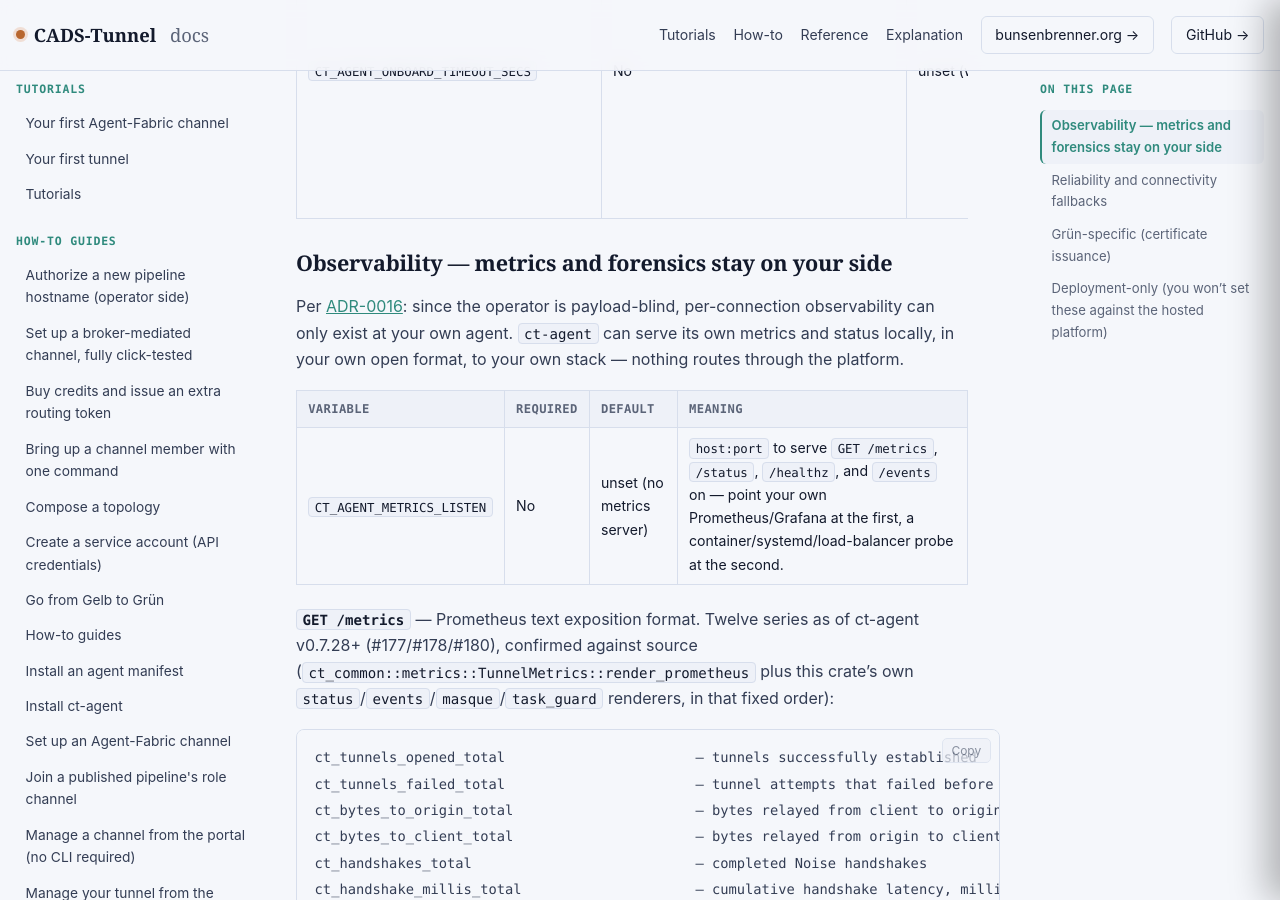
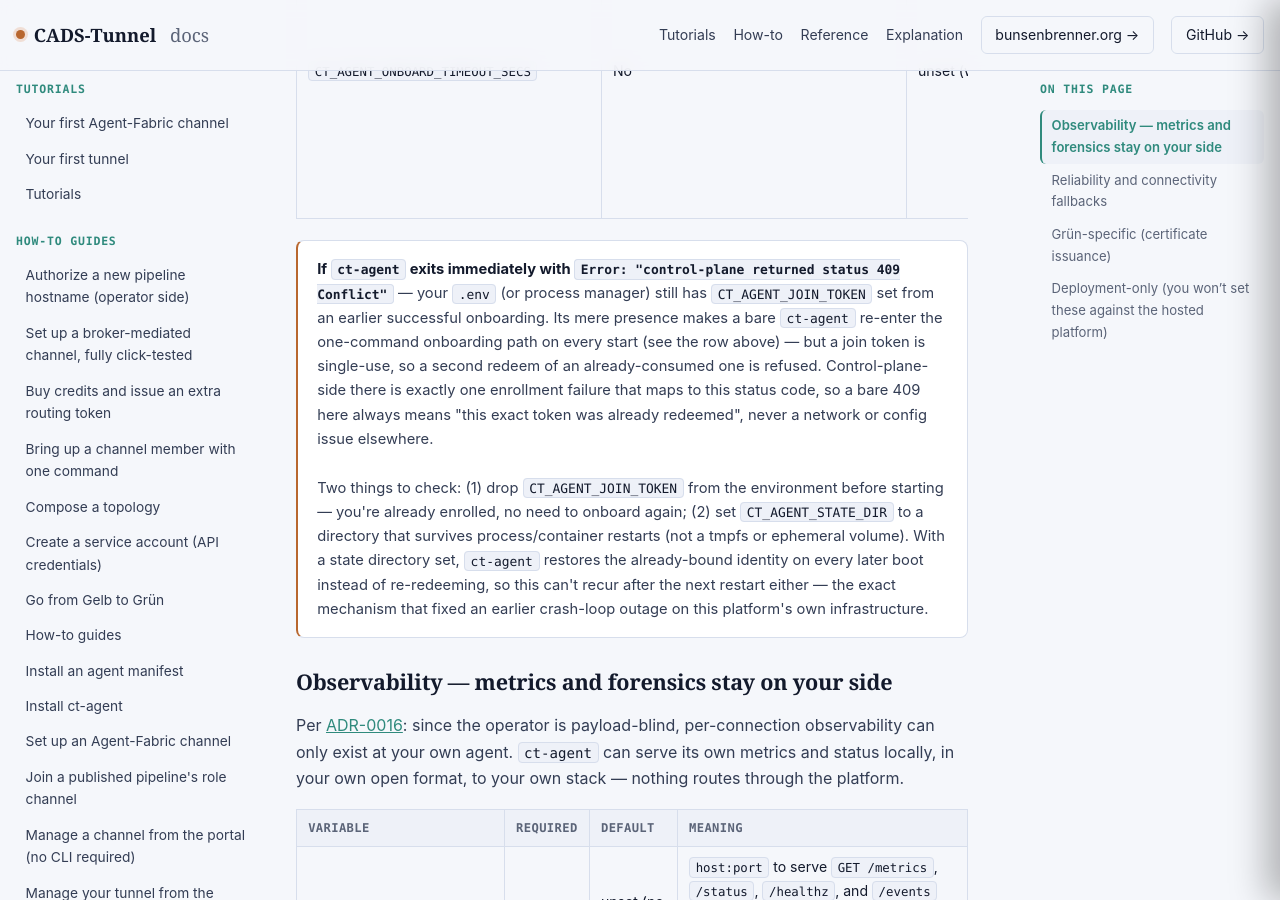
Before and after one commit to scimbe/CADS-Tunnel-docs, a Jekyll site: the page built from _reference/environment-variables.md, in a window 1280 px wide and 900 px high, scrolled down 3401 px. Built offline with Jekyll 4.4.1, drawn with Linux system fonts in a browser that asks for light colours.

Commit message:
docs: troubleshooting callout for the stale CT_AGENT_JOIN_TOKEN 409 (#49)
A real operator hit this today: CT_AGENT_JOIN_TOKEN left in .env from
initial onboarding makes every later bare `ct-agent` start silently
re-enter the onboard path and fail with a bare 409 once the token's
already spent -- confirmed against source (only one enrollment error
maps to 409: TokenAlreadyUsed). The mechanism was already spread
across four separate table rows in this reference; add one findable
symptom-driven callout tying it together with the actual fix.


Claude-Session: https://claude.ai/code/session_01P7RcWwn9qfcZMcfYXfutF3

Co-authored-by: scimbe <becke@vps-1779cd55.vps.ovh.net>
Co-authored-by: Claude Sonnet 5 <noreply@anthropic.com>

```diff
--- a/_reference/environment-variables.md
+++ b/_reference/environment-variables.md
@@ -37,6 +37,23 @@ in this page.
 | `CT_AGENT_ORIGIN_KEY_DIR` | No | — | Where `ct-agent rotate` retires the previous origin key during a zero-downtime rotation window, so the agent can keep serving both the old and new identity until every client has the new Capability. |
 | `CT_BOOTSTRAP` | Alternative to `CT_AGENT_JOIN_TOKEN`+`CT_AGENT_TOKEN` | — | A single short-lived bootstrap token the setup script redeems server-side for the two tokens above, so they never touch disk/shell history beyond the resulting `.env`. |
 | `CT_AGENT_ONBOARD_TIMEOUT_SECS` | No | unset (wait indefinitely) | Bounds the one-shot onboarding call. Leave it unset for a real tunnel — `CT_AGENT_JOIN_TOKEN` is single-use, so a timeout that fires *after* the control plane already redeemed it leaves you with a dead token and no way to retry, unless `CT_AGENT_STATE_DIR` is also set (restart then restores the already-bound identity instead of re-redeeming). Only set this for a fail-fast CI/smoke-test run — `scripts/e2e-smoke.sh` defaults it to `30`. |
+
+<div class="callout warn">
+<strong>If <code>ct-agent</code> exits immediately with <code>Error: "control-plane returned status 409 Conflict"</code></strong>
+— your <code>.env</code> (or process manager) still has <code>CT_AGENT_JOIN_TOKEN</code> set from an
+earlier successful onboarding. Its mere presence makes a bare <code>ct-agent</code> re-enter the
+one-command onboarding path on every start (see the row above) — but a join token is single-use, so a
+second redeem of an already-consumed one is refused. Control-plane-side there is exactly one enrollment
+failure that maps to this status code, so a bare 409 here always means "this exact token was already
+redeemed", never a network or config issue elsewhere.
+<br><br>
+Two things to check: (1) drop <code>CT_AGENT_JOIN_TOKEN</code> from the environment before starting —
+you're already enrolled, no need to onboard again; (2) set <code>CT_AGENT_STATE_DIR</code> to a
+directory that survives process/container restarts (not a tmpfs or ephemeral volume). With a state
+directory set, <code>ct-agent</code> restores the already-bound identity on every later boot instead of
+re-redeeming, so this can't recur after the next restart either — the exact mechanism that fixed an
+earlier crash-loop outage on this platform's own infrastructure.
+</div>
 
 ## Observability — metrics and forensics stay on your side
 
```
